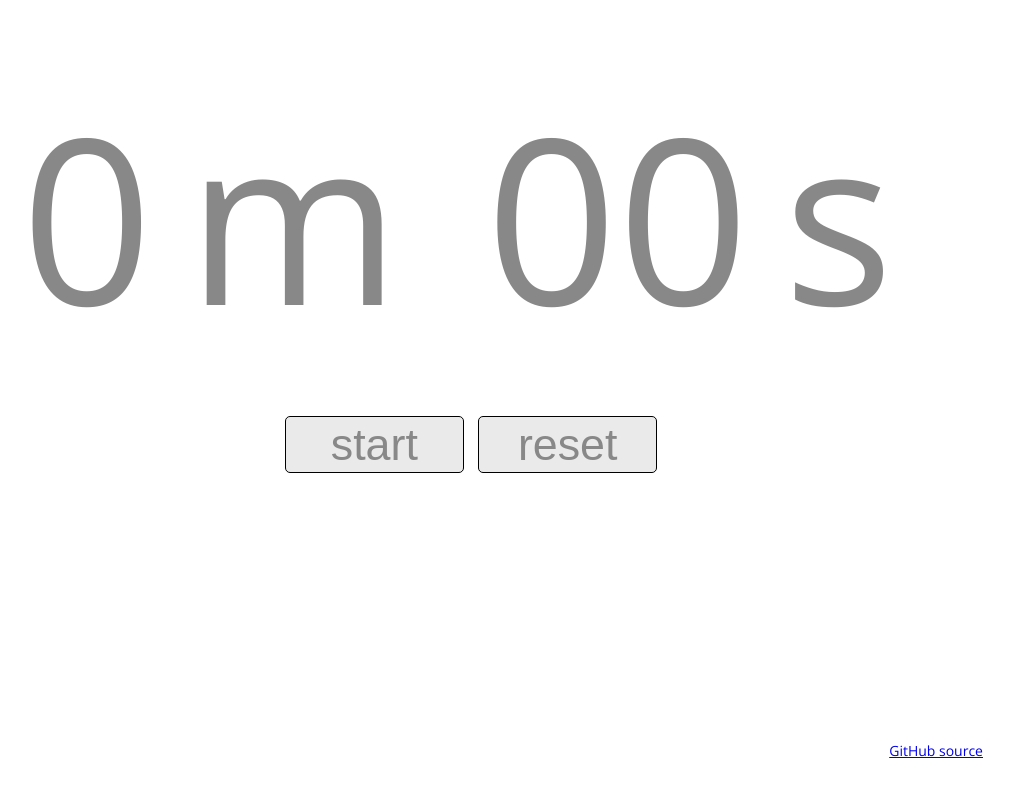
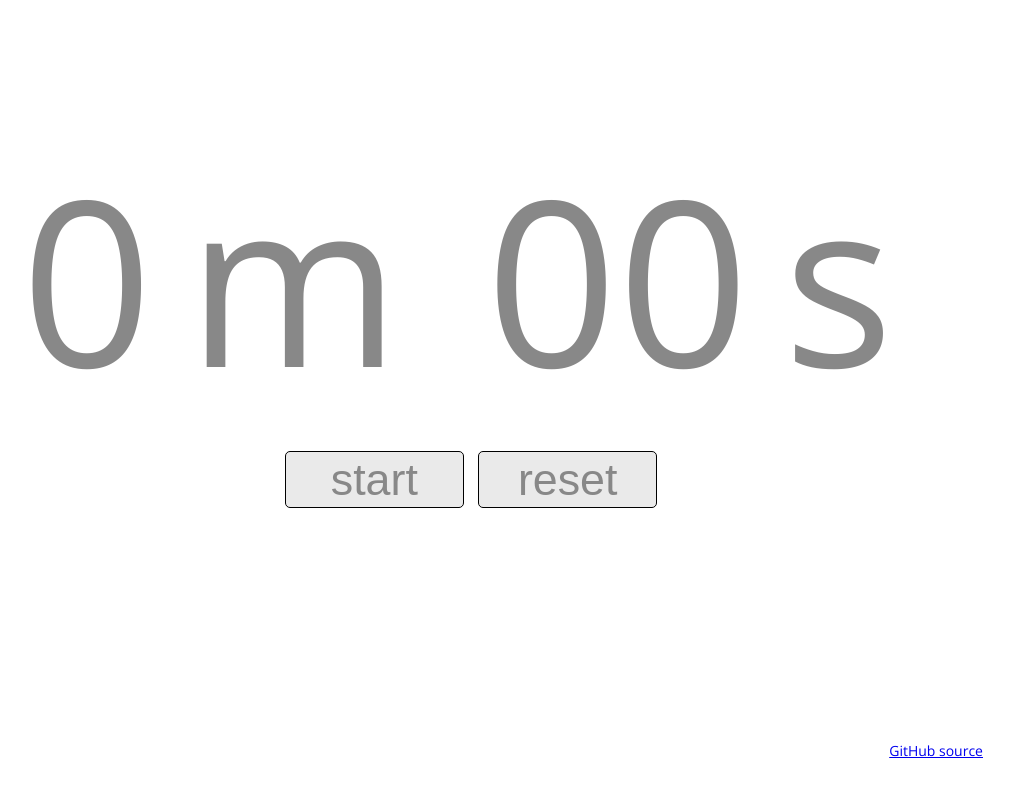
Before and after one commit to tchajed/web-timer, a website built with Parcel: page src/index.html in a window 1280 px wide. Shown: the whole page, without its empty margins (169-1182 px from the left). Built offline with nearby package versions, Linux system fonts and the light colour scheme.

Commit message:
Fiddle with positioning

```diff
--- a/src/styles/main.less
+++ b/src/styles/main.less
@@ -24,7 +24,9 @@ body {
 
 #counters {
   font-size: 18vw;
-  line-height: 50vh;
+  // give the task header some room
+  padding-top: 8vw;
+  line-height: 40vh;
   white-space: nowrap;
 }
 #counters.running .t {
@@ -49,6 +51,8 @@ body {
 
 #buttons {
   text-align: center;
+  padding-top: 1vw;
+
   button {
     font-weight: 400;
     font-size: 3.5vw;
```
